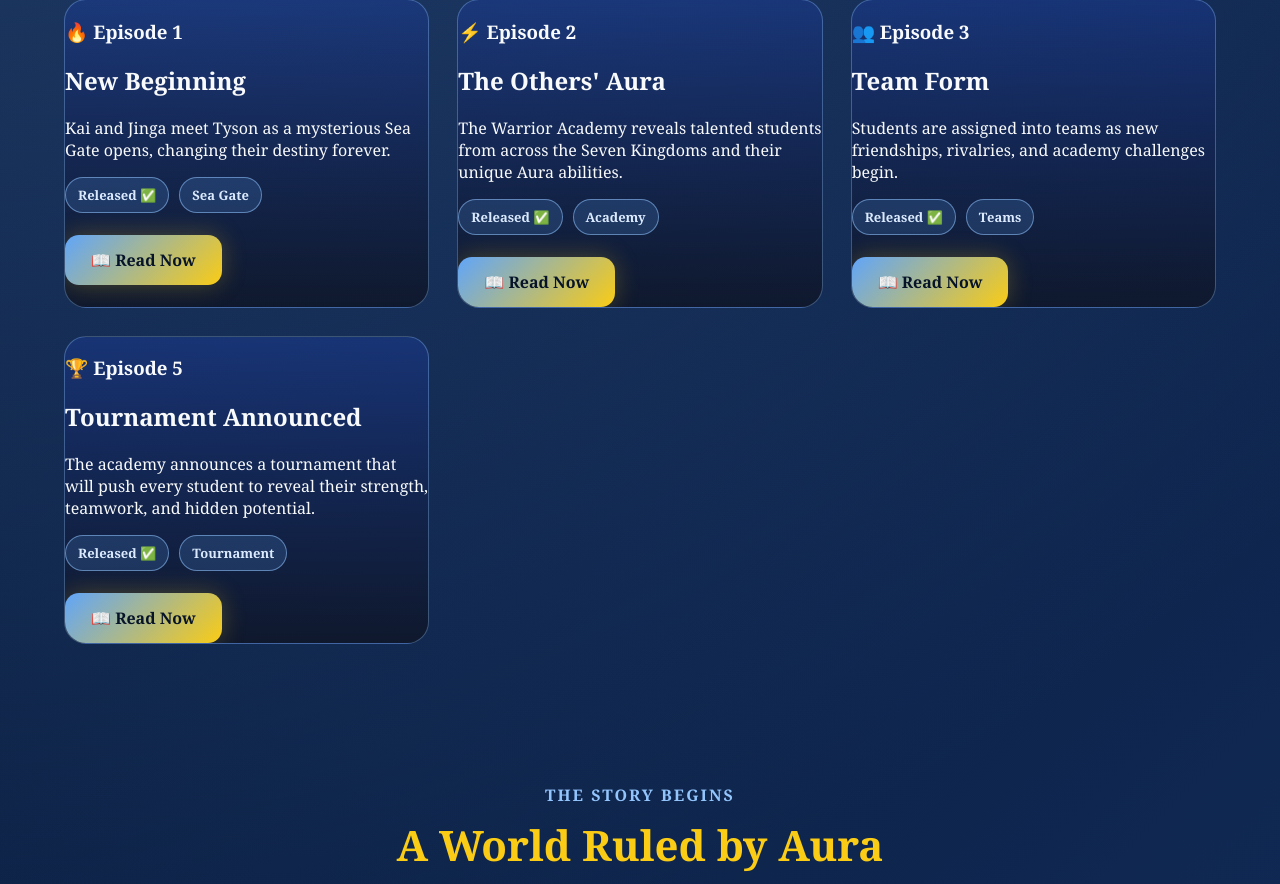
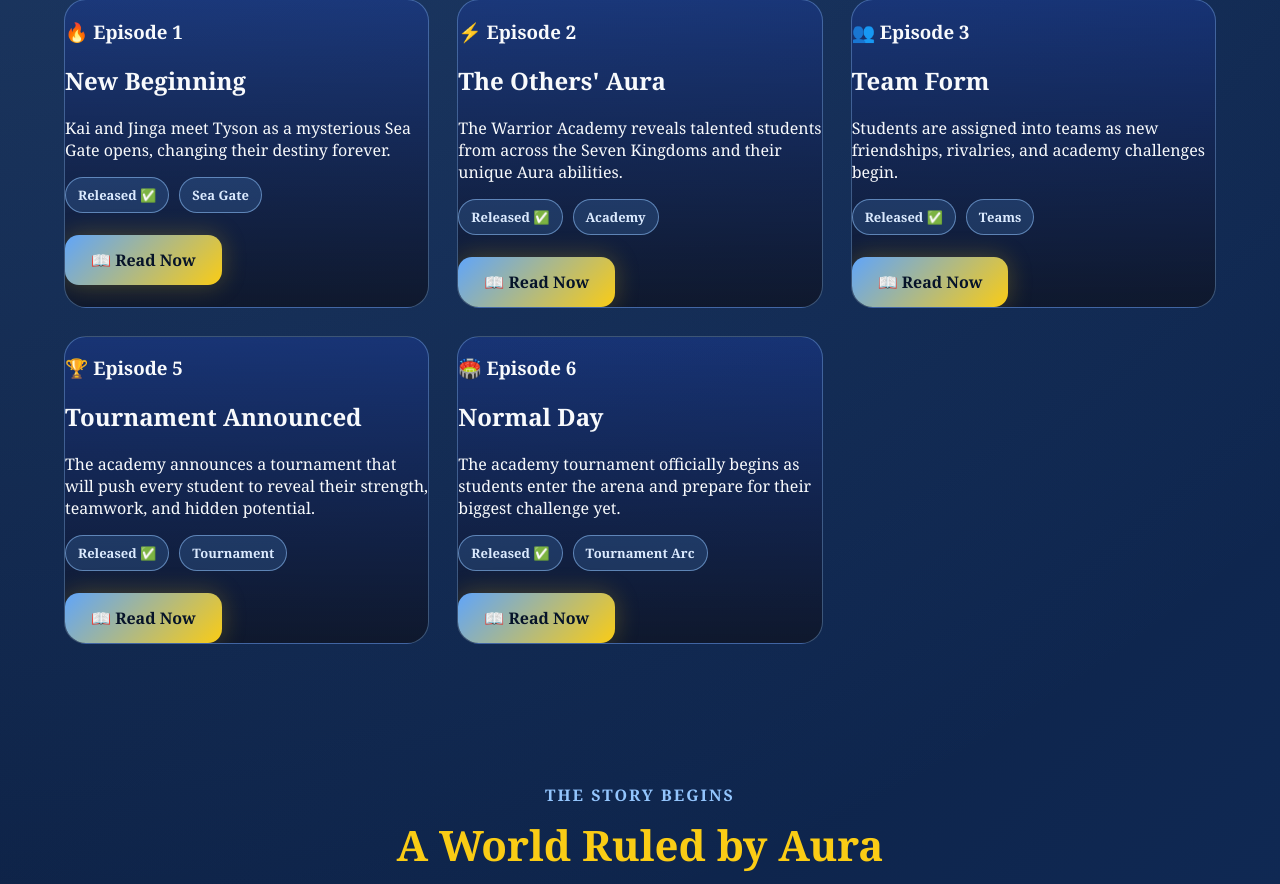
Before and after one commit to infinityaiworld001-cmd/my_world, a Python web app: template templates/index.html in a window 1280 px wide. Shown: the part 935-1819 px from the top of the page. Run offline with Jinja, Linux system fonts and the light colour scheme; the template is opened without the code that fills it, so the values that code supplies are empty.

Commit message:
Update index.html

```diff
--- a/templates/index.html
+++ b/templates/index.html
@@ -121,6 +121,30 @@
 
     <br>
     <a href="/manga/episode-5/1" class="btn">📖 Read Now</a>
+</div>
+
+        <div class="chapter-card">
+
+    <h3>🏟️ Episode 6</h3>
+
+    <h2>Normal Day</h2>
+
+    <p>
+        The academy tournament officially begins as students enter
+        the arena and prepare for their biggest challenge yet.
+    </p>
+
+    <div class="tag-row">
+        <span class="tag">Released ✅</span>
+        <span class="tag">Tournament Arc</span>
+    </div>
+
+    <br>
+
+    <a href="/manga/episode-6/1" class="btn">
+        📖 Read Now
+    </a>
+
 </div>
 
     </div>
```
